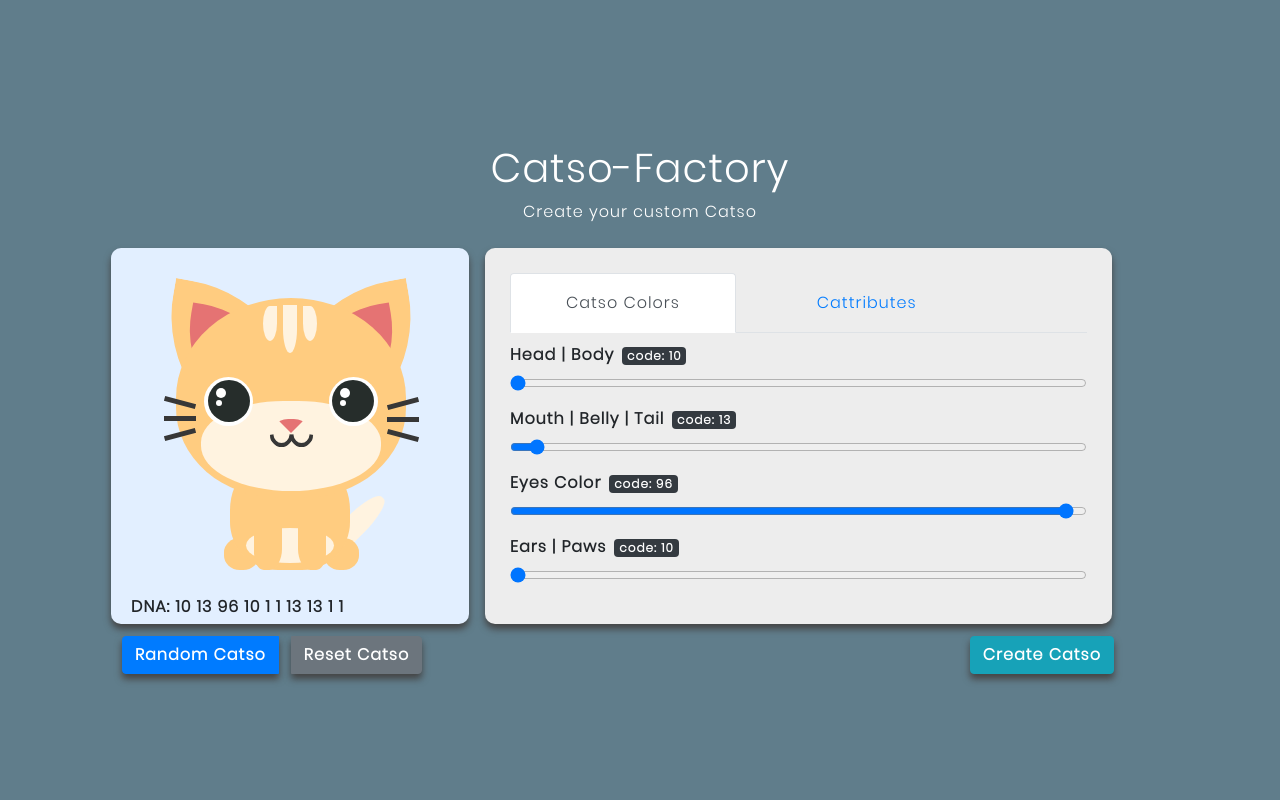
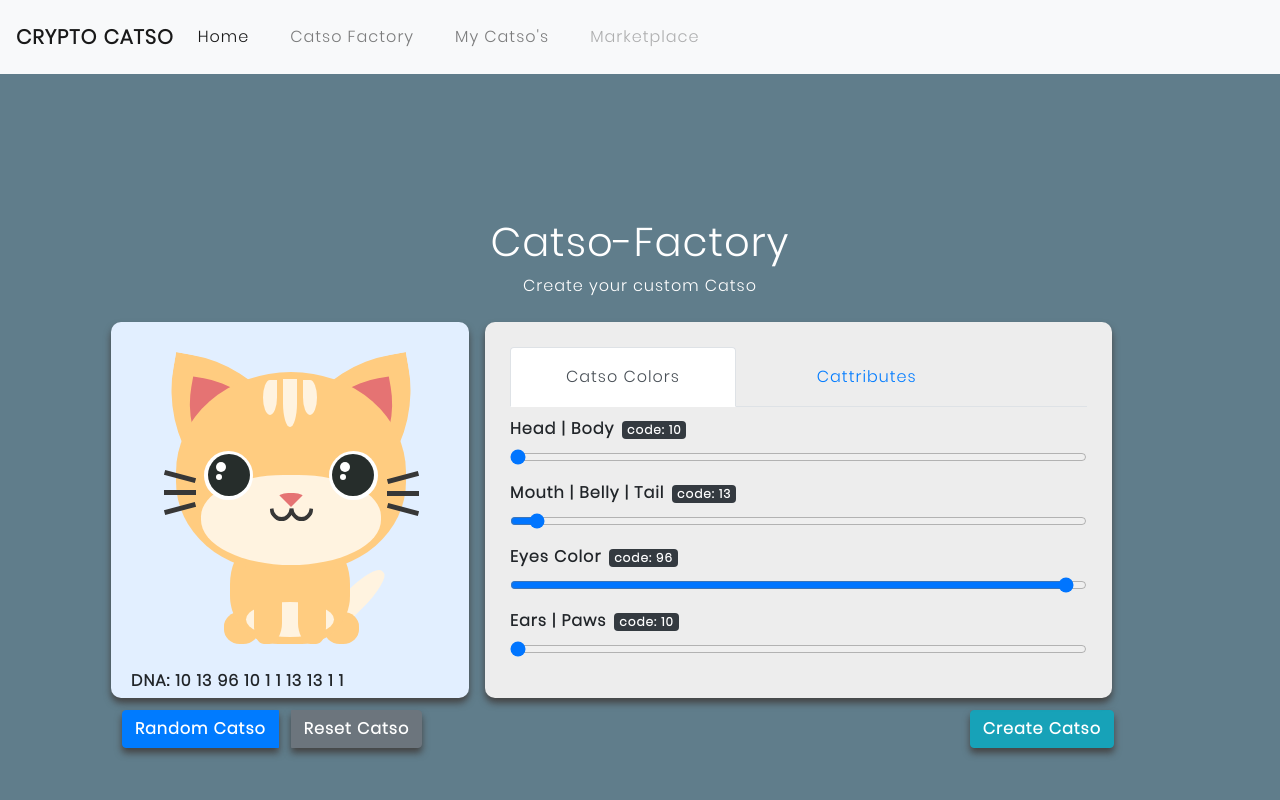
Before and after one commit to Dadogg80/Crypto-Catso, a plain HTML site: page client/index.html in a window 1280 px wide. Shown: the top 800 px of the page. Drawn offline with Linux system fonts and the light colour scheme; a script that the page names is missing.

Commit message:
Add Navbar

```diff
--- a/client/index.html
+++ b/client/index.html
@@ -19,8 +19,34 @@
   <link rel="stylesheet" href="assets/css/animations.css">
 </head>
   <body>
+    <nav class="navbar navbar-expand-lg navbar-light bg-light">
+      <a class="navbar-brand" href="#">CRYPTO CATSO</a>
+
+      <!--Toggeler menu appears at medium screen -->
+      <button class="navbar-toggler" type="button" data-toggle="collapse" data-target="#navbarNav" aria-controls="navbarNav" aria-expanded="false" aria-label="Toggle navigation">
+        <span class="navbar-toggler-icon"></span>
+      </button>
+
+      <div class="collapse navbar-collapse" id="navbarNav">
+        <ul class="navbar-nav">
+          <li class="nav-item active">
+            <a class="nav-link" href="index.html">Home <span class="sr-only">(current)</span></a>
+          </li>
+          <li class="nav-item">
+            <a class="nav-link" href="index.html">Catso Factory</a>
+          </li>
+          <li class="nav-item">
+            <a class="nav-link" href="inventory.html">My Catso's</a>
+          </li>
+          <li class="nav-item">
+            <a class="nav-link disabled" href="#" tabindex="-1" aria-disabled="true">Marketplace</a>
+          </li>
+        </ul>
+      </div>
+    </nav>
+
     <div class="container p-5" style="margin-top: 12vh;margin-bottom: 10vh;">
-        <div align="center">
+      <div align="center">
         <h1 class="c-white">Catso-Factory</h1>
         <p class="c-white">Create your custom Catso</p>
         <div class="alert alert-success" role="alert" id="catsoInfo" style="display:none"></div>
@@ -240,7 +266,7 @@
     </footer>
 
   </body>
-  <script src="./index.js"></script>
+  <script src="assets/js/index.js"></script>
   <script src="assets/js/colors.js"></script>
   <script src="assets/js/catSettings.js"></script>
   <script src="assets/js/catFactory.js"></script>
```
